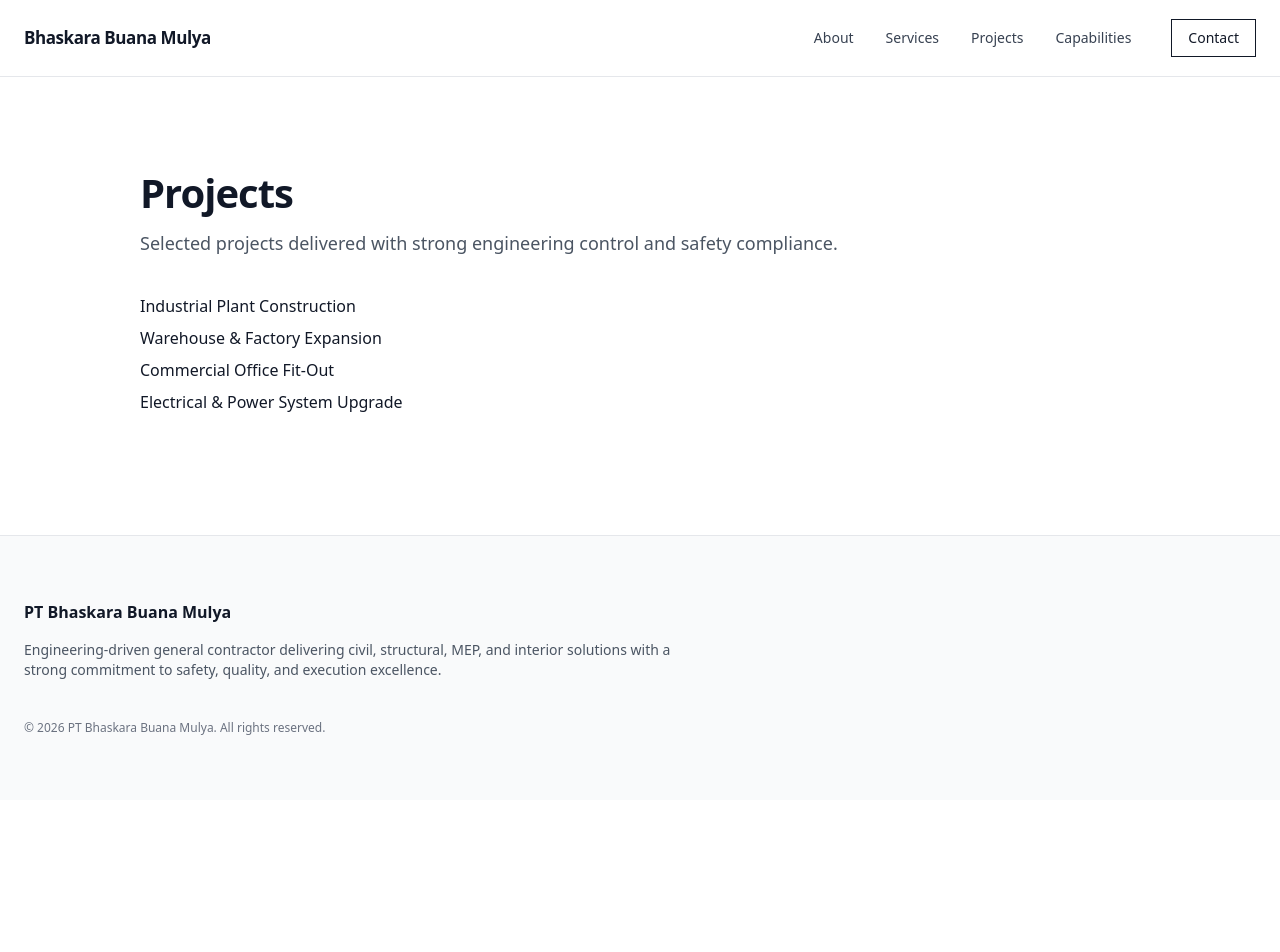
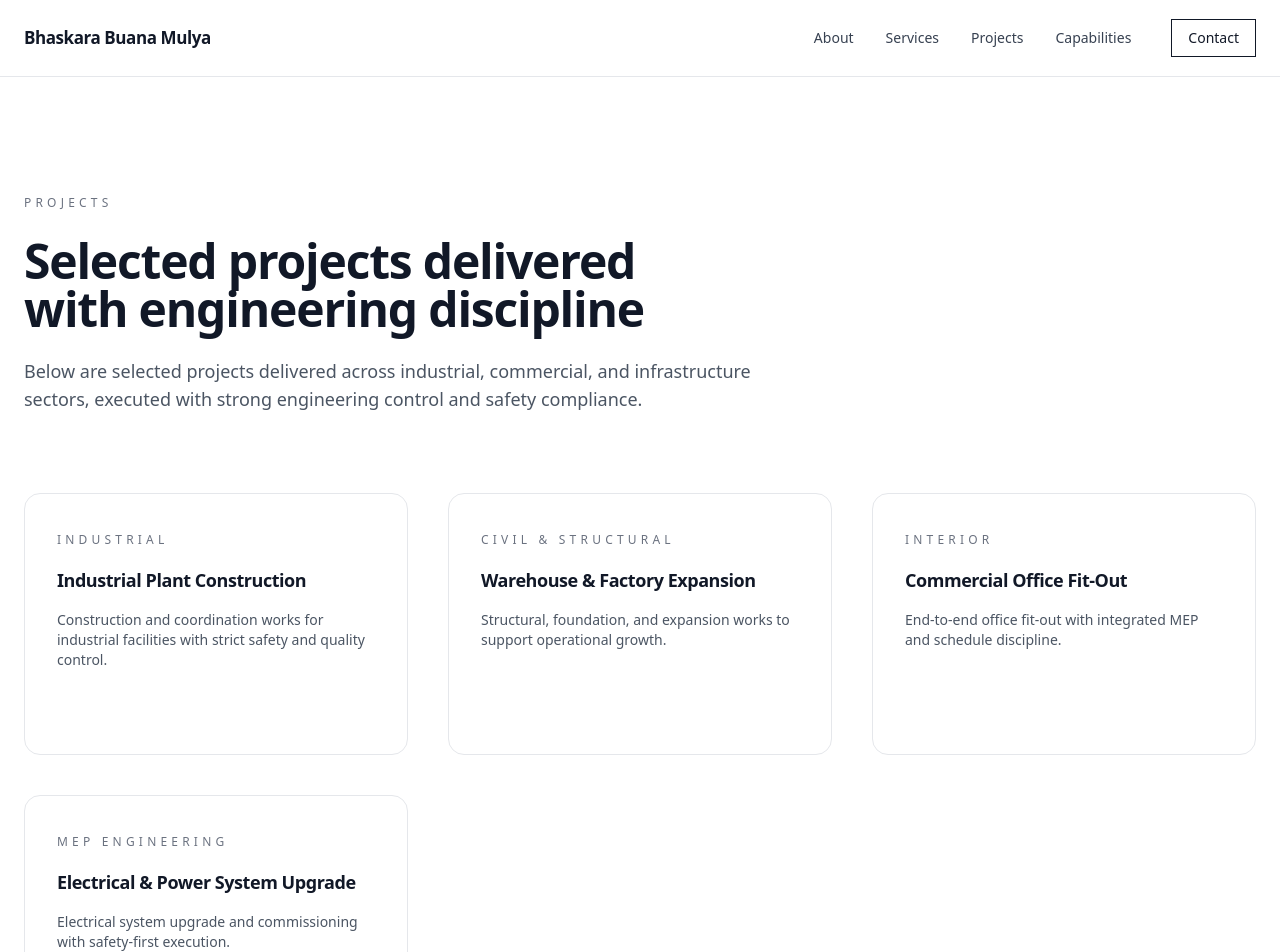
Before and after one commit to herlan-syihabudin/Bhaskara, a Next.js app: page /projects in a window 1280 px wide. Shown: the top 952 px of the page. Before the commit the page ends 800 px from the top, so only its background shows below. Built offline with nearby package versions, Linux system fonts and the light colour scheme.

Commit message:
Update page.tsx

```diff
--- a/app/projects/page.tsx
+++ b/app/projects/page.tsx
@@ -1,26 +1,74 @@
 const projects = [
-  "Industrial Plant Construction",
-  "Warehouse & Factory Expansion",
-  "Commercial Office Fit-Out",
-  "Electrical & Power System Upgrade",
+  {
+    title: "Industrial Plant Construction",
+    category: "Industrial",
+    desc: "Construction and coordination works for industrial facilities with strict safety and quality control.",
+  },
+  {
+    title: "Warehouse & Factory Expansion",
+    category: "Civil & Structural",
+    desc: "Structural, foundation, and expansion works to support operational growth.",
+  },
+  {
+    title: "Commercial Office Fit-Out",
+    category: "Interior",
+    desc: "End-to-end office fit-out with integrated MEP and schedule discipline.",
+  },
+  {
+    title: "Electrical & Power System Upgrade",
+    category: "MEP Engineering",
+    desc: "Electrical system upgrade and commissioning with safety-first execution.",
+  },
 ];
 
 export default function ProjectsPage() {
   return (
-    <section style={{ padding: "96px 48px" }}>
-      <div style={{ maxWidth: 1000, margin: "0 auto" }}>
-        <h1 style={{ fontSize: 40 }}>Projects</h1>
+    <section className="bg-white">
+      <div className="container-bbm py-28">
+        {/* HEADER */}
+        <div className="max-w-3xl">
+          <span className="badge">PROJECTS</span>
 
-        <p style={{ marginTop: 16, fontSize: 18 }}>
-          Selected projects delivered with strong engineering control
-          and safety compliance.
-        </p>
+          <h1 className="mt-6">
+            Selected projects delivered
+            <span className="block">with engineering discipline</span>
+          </h1>
 
-        <ul style={{ marginTop: 32, lineHeight: 2 }}>
+          <p className="mt-6 text-lg">
+            Below are selected projects delivered across industrial,
+            commercial, and infrastructure sectors, executed with strong
+            engineering control and safety compliance.
+          </p>
+        </div>
+
+        {/* PROJECT GRID */}
+        <div className="mt-20 grid gap-10 sm:grid-cols-2 lg:grid-cols-3">
           {projects.map((p) => (
-            <li key={p}>{p}</li>
+            <div key={p.title} className="card p-8 group">
+              <span className="badge">{p.category}</span>
+
+              <h3 className="mt-4 text-lg text-gray-900">
+                {p.title}
+              </h3>
+
+              <p className="mt-4 text-sm">
+                {p.desc}
+              </p>
+
+              <div className="mt-8 text-sm font-medium text-gray-900 opacity-0 group-hover:opacity-100 transition">
+                View project →
+              </div>
+            </div>
           ))}
-        </ul>
+        </div>
+
+        {/* CLOSING */}
+        <div className="mt-24 max-w-3xl border-t border-gray-200 pt-10">
+          <p className="text-sm text-gray-500">
+            Detailed project case studies can be provided upon request
+            or discussed during proposal and tender clarification.
+          </p>
+        </div>
       </div>
     </section>
   );
```
